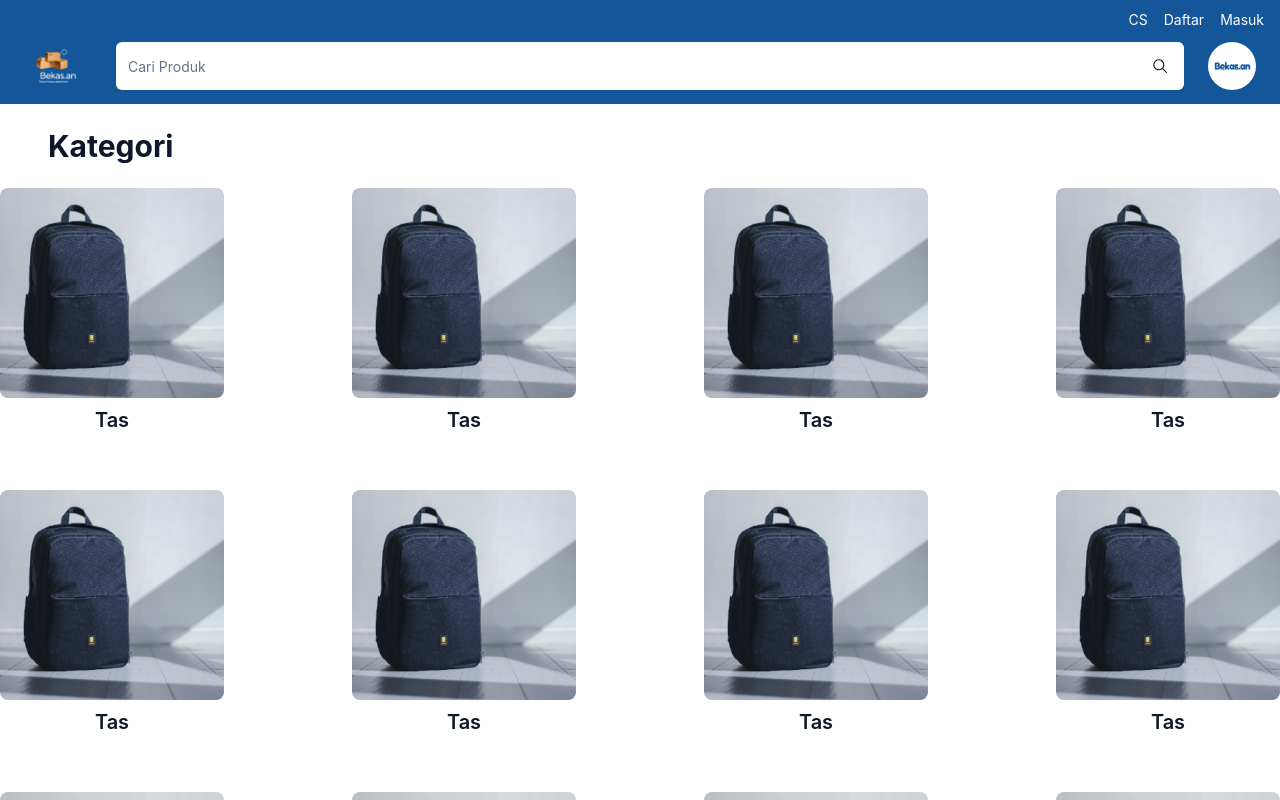
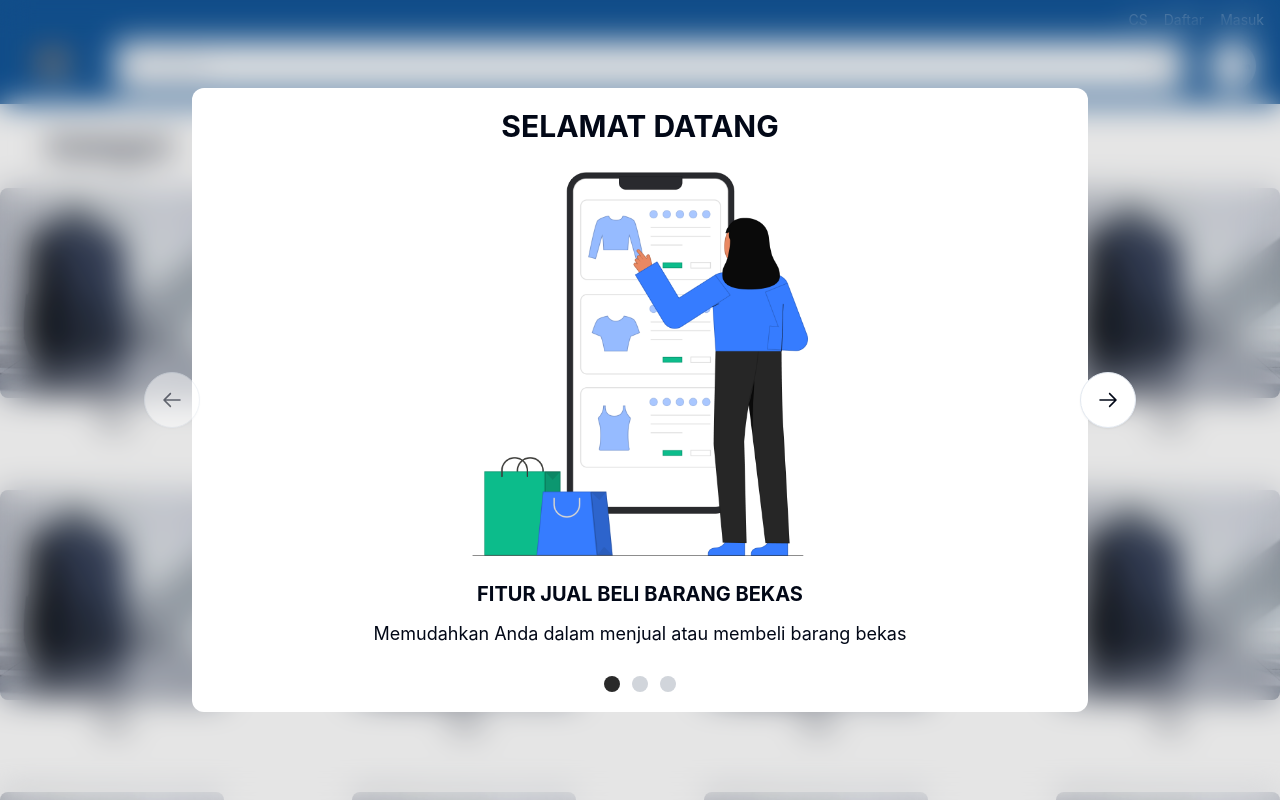
Before and after one commit to azkannawal/bekasan-ecommerce, a React (Vite) app: page / in a window 1280 px wide. Shown: the top 800 px of the page. Built offline with nearby package versions, Linux system fonts and the light colour scheme.

Commit message:
feat: improve homepage

```diff
--- a/src/components/fragments/Address.tsx
+++ b/src/components/fragments/Address.tsx
@@ -8,7 +8,8 @@ const Address = () => {
 
   useEffect(() => {
     const loader = new Loader({
-      apiKey: "AIzaSyB41DRUbKWJHPxaFjMAwdrzWzbVKartNGg",
+      // apiKey: "AIzaSyB41DRUbKWJHPxaFjMAwdrzWzbVKartNGg",
+      apiKey: "AIzaSyBq-qrMQpKfY8moN_1bOeEk0NIf8T9uwpY",
       libraries: ["places"],
     });
 
--- a/src/components/fragments/CardProduct.tsx
+++ b/src/components/fragments/CardProduct.tsx
@@ -1,6 +1,6 @@
 const CardProduct = () => {
   return (
-    <main className="flex flex-col justify-center items-center relative">
+    <main className="flex flex-col justify-center items-center relative -z-10">
       <h1 className="self-start mt-24 pt-8 pb-6 px-12 font-bold text-3xl text-[#0F172A]">
         Kategori
       </h1>
--- a/src/components/fragments/Landing.tsx
+++ b/src/components/fragments/Landing.tsx
@@ -28,8 +28,8 @@ const Landing = () => {
   return (
     <>
       {hide ? (
-        <div className="flex flex-col min-h-screen justify-center items-center relative z-10">
-          <Carousel className="w-full max-w-7xl">
+        <div className="flex flex-col min-h-screen justify-center items-center fixed right-0 left-0 top-0 z-10">
+          <Carousel className="w-full max-w-4xl bg-white rounded-xl p-5 absolute z-10">
             <h1
               className="uppercase text-center font-bold text-3xl mb-7"
               onClick={CloseLanding}
@@ -67,9 +67,10 @@ const Landing = () => {
                 </CarouselItem>
               ))}
             </CarouselContent>
-            <CarouselPrevious className="h-14 w-14" />
+            <CarouselPrevious className=" h-14 w-14" />
             <CarouselNext className="h-14 w-14" />
           </Carousel>
+          <div className="bg-black/10 w-full min-h-screen backdrop-blur-lg relative"></div>
         </div>
       ) : (
         <div></div>
--- a/src/components/fragments/Navbar.tsx
+++ b/src/components/fragments/Navbar.tsx
@@ -2,7 +2,7 @@ import { GoSearch } from "react-icons/go";
 import { Input } from "../ui/input";
 const Navbar = () => {
   return (
-    <div className="flex flex-col w-full z-10 fixed px-4 py-1.5 bg-[#135699]">
+    <div className="flex flex-col w-full z-5 px-4 py-1.5 fixed bg-[#135699]">
       <div className="flex justify-end items-center gap-4 py-1 w-full text-sm text-white">
         <p>CS</p>
         <p>Daftar</p>
@@ -17,7 +17,7 @@ const Navbar = () => {
           <Input
             placeholder="Cari Produk"
             type="text"
-            className="bg-white focus-visible:ring-0 border-none"
+            className="bg-white focus-visible:ring-1 focus-visible:ring-slate-500 border-none"
           />
         </div>
         <img
--- a/src/pages/home.tsx
+++ b/src/pages/home.tsx
@@ -1,12 +1,14 @@
-// import Landing from "./../components/fragments/Landing";
+import Landing from "./../components/fragments/Landing";
 import CardProduct from "../components/fragments/CardProduct";
 import Navbar from "./../components/fragments/Navbar";
 const Home = () => {
   return (
     <div className="relative">
-      <Navbar />
-      {/* <Landing /> */}
-      <CardProduct />
+      <Landing />
+      <div className="relative">
+        <Navbar />
+        <CardProduct />
+      </div>
     </div>
   );
 };
```
